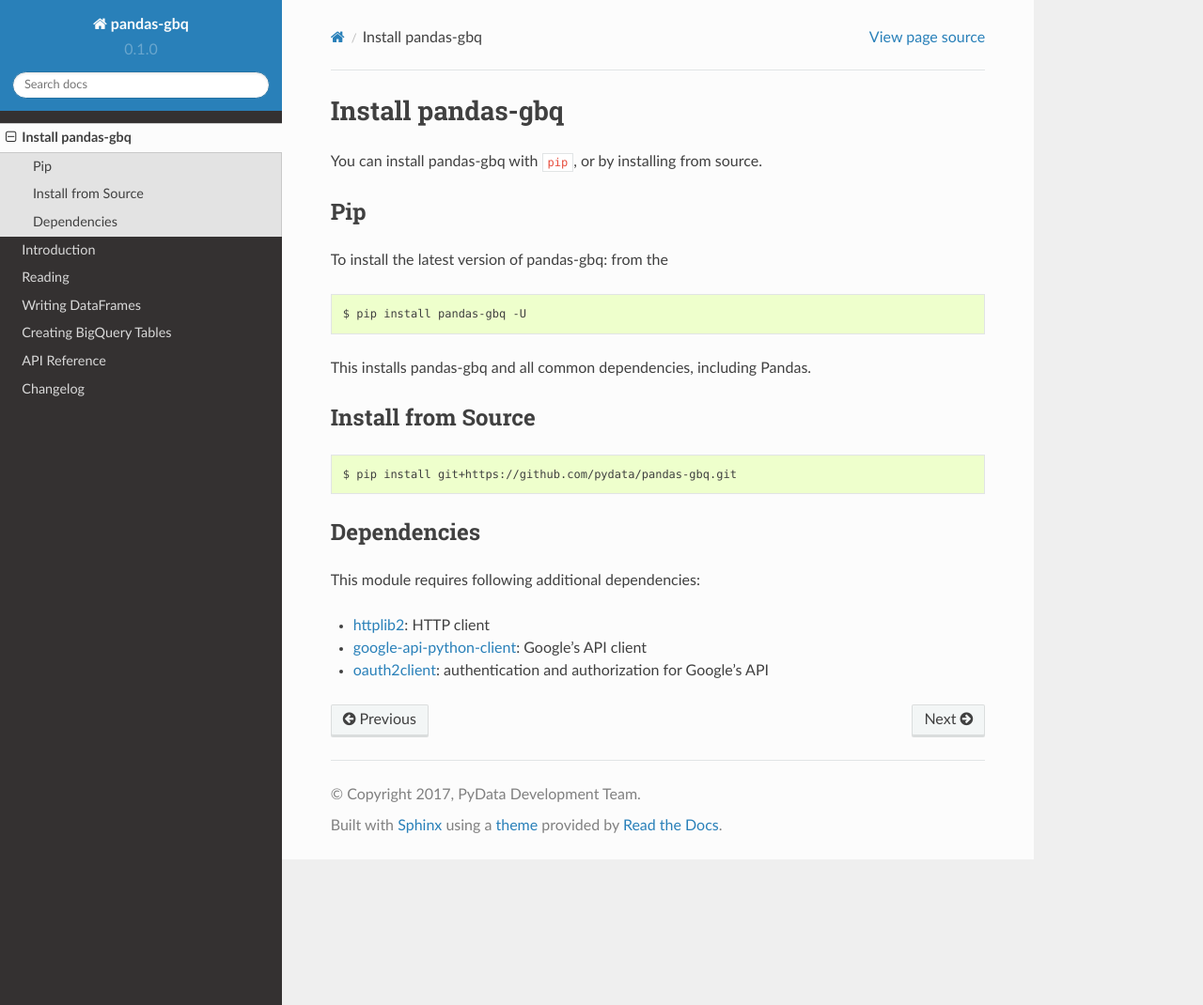
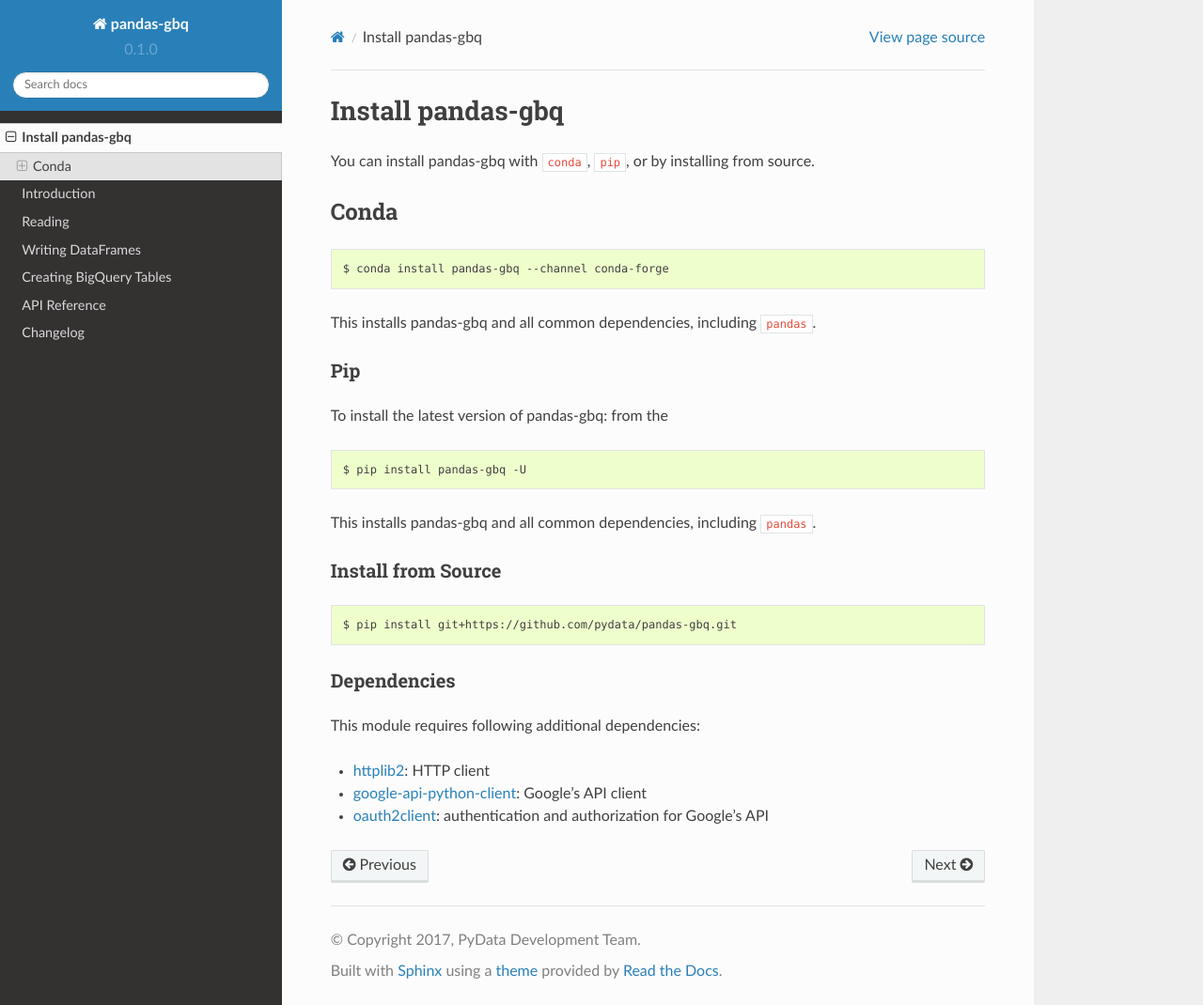
Before and after one commit to googleapis/python-bigquery-pandas, a Sphinx documentation site: the page built from docs/source/install.rst, in a window 1280 px wide and 1070 px high. Shown: the whole window at 94% size. Built offline with Sphinx 7.4.7 and the Read the Docs theme 2.0.0, drawn with Linux system fonts in a browser that asks for light colours.

Commit message:
add conda-forge instructions in install

```diff
--- a/docs/source/install.rst
+++ b/docs/source/install.rst
@@ -1,7 +1,16 @@
 Install pandas-gbq
 ==================
 
-You can install pandas-gbq with ``pip``, or by installing from source.
+You can install pandas-gbq with ``conda``, ``pip``, or by installing from source.
+
+Conda
+~~~~~
+
+.. code-block:: shell
+
+   $ conda install pandas-gbq --channel conda-forge
+
+This installs pandas-gbq and all common dependencies, including ``pandas``.
 
 Pip
 ---
@@ -12,7 +21,7 @@
 
     $ pip install pandas-gbq -U
 
-This installs pandas-gbq and all common dependencies, including Pandas.
+This installs pandas-gbq and all common dependencies, including ``pandas``.
 
 
 Install from Source
```
Also changed, not shown: README.rst (+7 -0 lines).
